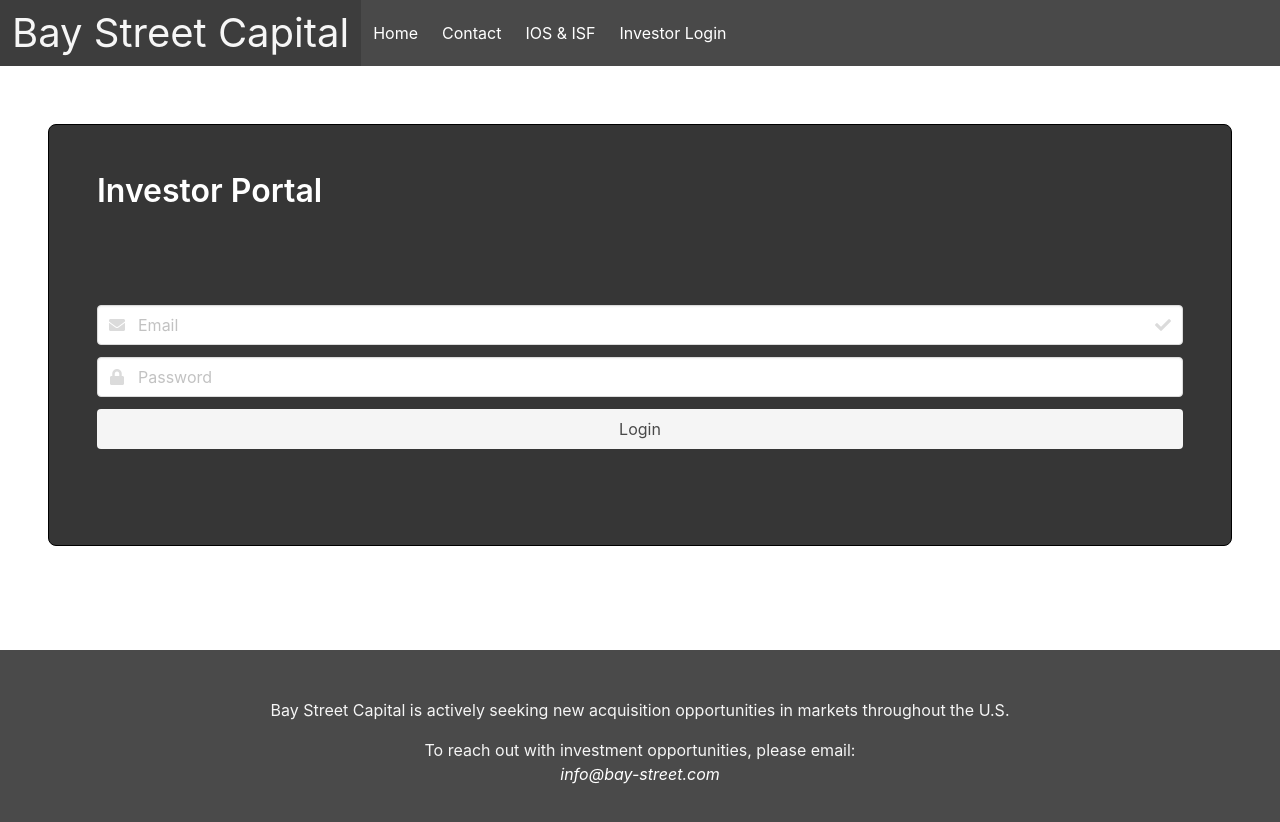
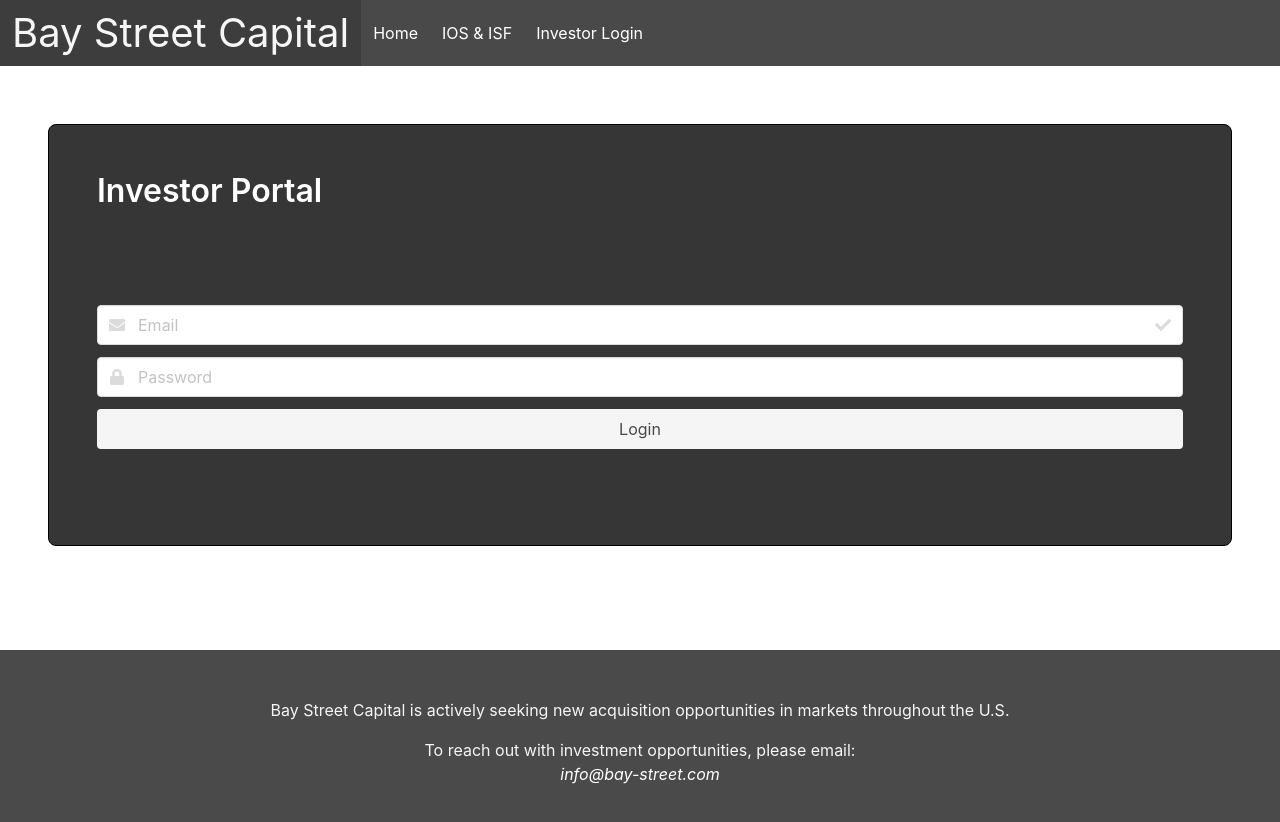
Before and after one commit to BayStreetCapital/BayStreetCapital, a plain HTML site: page login.html in a window 1280 px wide. Drawn offline with nearby package versions, Linux system fonts and the light colour scheme.

Commit message:
Update login.html

```diff
--- a/login.html
+++ b/login.html
@@ -27,8 +27,7 @@
     <div id="navbar" class="navbar-menu">
       <div class="navbar-start">
         <a href="/" class="navbar-item">Home</a>
-        <a href="/contact" class="navbar-item">Contact</a>
-        <a href="/isoise" class="navbar-item">IOS & ISF</a>
+        <a href="/iosisf" class="navbar-item">IOS & ISF</a>
         <a href="/login" class="navbar-item">Investor Login</a>
       </div>
     </div>
```
